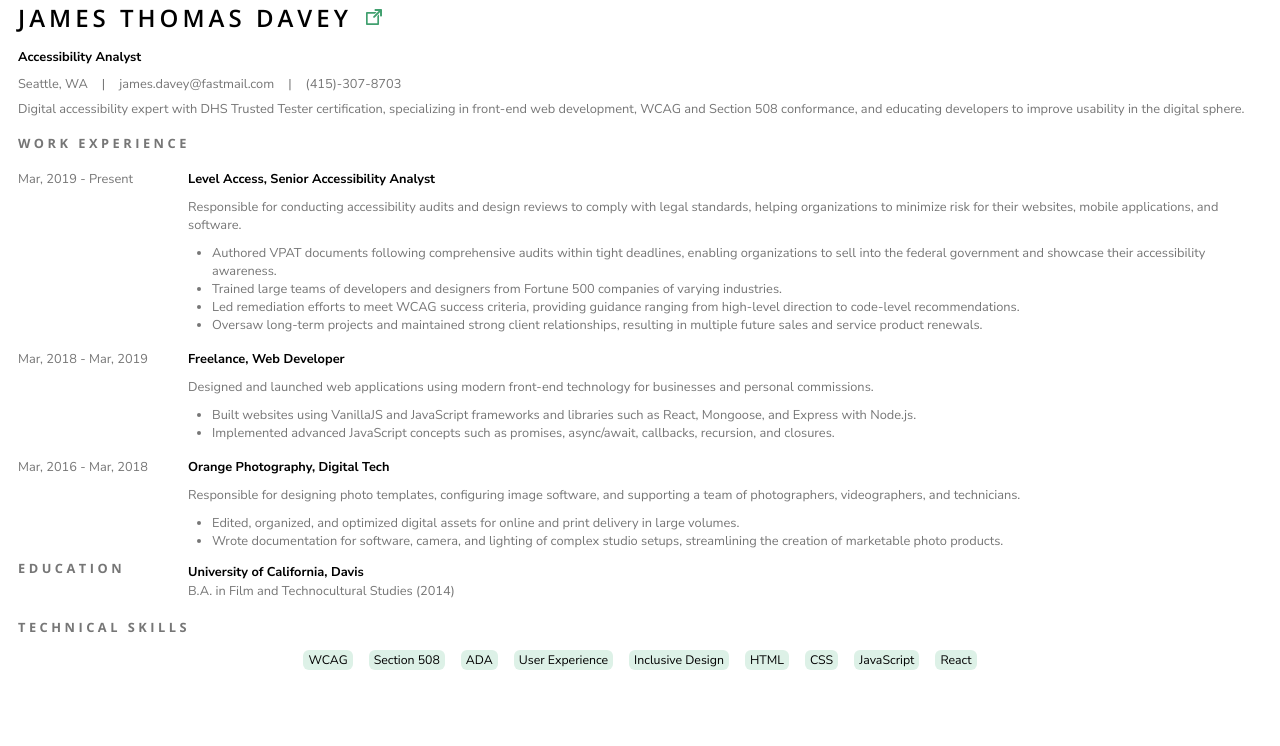
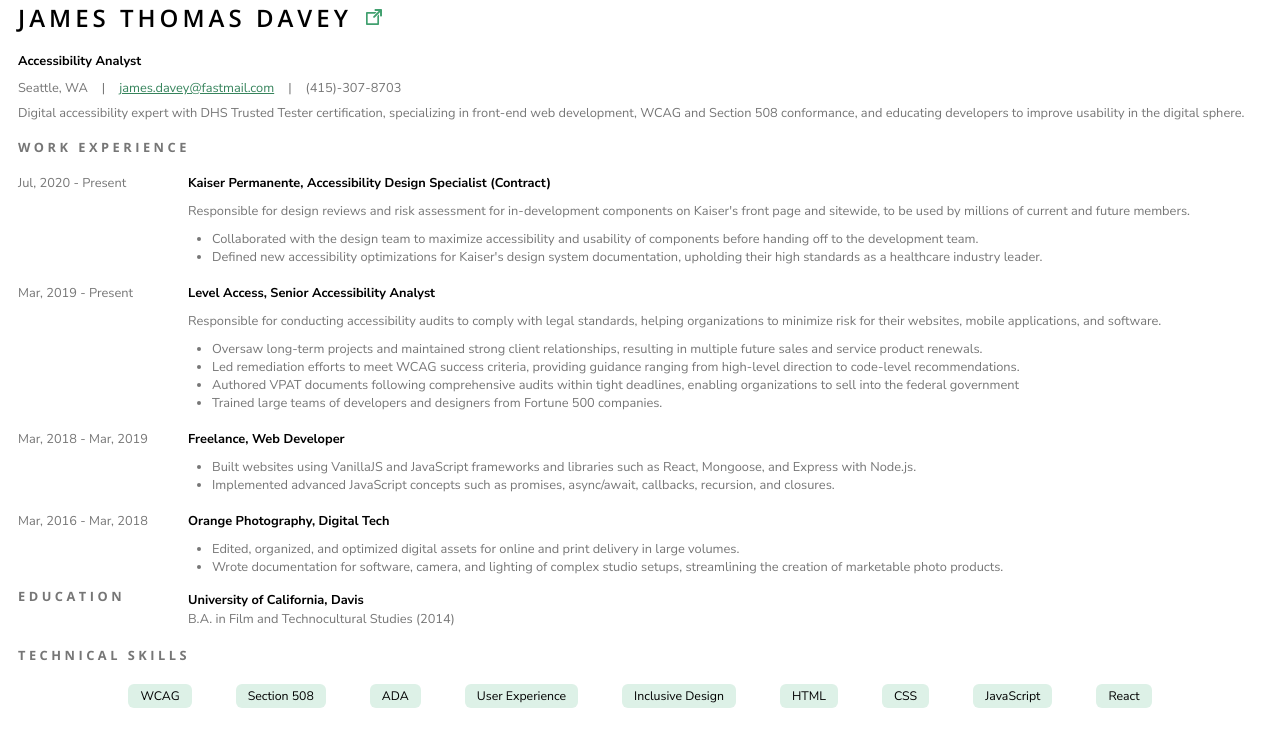
Before and after one commit to jamesthomasdavey/photography, a React (Create React App) app: page /resume-print in a window 1280 px wide. Shown: the top 746 px of the page. Built offline with nearby package versions, Linux system fonts and the light colour scheme.

Commit message:
added kp info to resume

```diff
--- a/src/components/pages/Resume/Resume.module.css
+++ b/src/components/pages/Resume/Resume.module.css
@@ -60,8 +60,8 @@
 }
 
 .subtitleList > li > a {
-  color: var(--gray);
-  text-decoration: none;
+  color: #36845c;
+  text-decoration: underline;
 }
 
 .subtitleList > li::before {
@@ -166,8 +166,8 @@
   display: inline-block;
   background-color: #ddf1e7;
   padding: 4px 18px;
-  margin-left: 12px;
-  margin-right: 12px;
+  margin-left: 18px;
+  margin-right: 18px;
   border-radius: 6px;
   font-size: 0.9rem;
   margin-bottom: 14px;
--- a/src/components/pages/ResumePrint/ResumePrint.module.css
+++ b/src/components/pages/ResumePrint/ResumePrint.module.css
@@ -13,7 +13,7 @@
   font-size: 1.5rem;
   line-height: 36px;
   letter-spacing: 4px;
-  margin-bottom: 12px;
+  margin-bottom: 16px;
   text-decoration: none;
 }
 
@@ -43,8 +43,8 @@
 }
 
 .subtitleList > li > a {
-  color: var(--gray);
-  text-decoration: none;
+  color: #36845c;
+  text-decoration: underline;
 }
 
 .subtitleList > li::before {
@@ -113,7 +113,7 @@
 }
 
 .expContent > ul > li:last-child {
-  margin-bottom: 0;
+  margin-bottom: 12px;
 }
 
 .educationSection {
@@ -143,6 +143,7 @@
 }
 
 .skillsList {
+  margin-top: 20px;
   text-align: center;
 }
 
@@ -150,9 +151,9 @@
   color: var(--black);
   display: inline-block;
   background-color: #ddf1e7;
-  padding: 2px 5px;
-  margin-left: 8px;
-  margin-right: 8px;
+  padding: 4px 12px;
+  margin-left: 22px;
+  margin-right: 22px;
   border-radius: 6px;
   font-size: 0.77rem;
   margin-bottom: 14px;
--- a/src/data/resumeData.js
+++ b/src/data/resumeData.js
@@ -7,37 +7,37 @@
   summary:
     'Digital accessibility expert with DHS Trusted Tester certification, specializing in front-end web development, WCAG and Section 508 conformance, and educating developers to improve usability in the digital sphere.',
   workExperiences: [
-    // {
-    //   dates: 'Jul, 2020 - Present',
-    //   company: 'Kaiser Permanente',
-    //   title: 'Accessibility Design Specialist',
-    //   summary:
-    //     'Lorem ipsum Lorem ipsum Lorem ipsum Lorem ipsum Lorem ipsum Lorem ipsum Lorem ipsum Lorem ipsum Lorem ipsum Lorem ipsum Lorem ipsum Lorem ipsum Lorem ipsum',
-    //   responsibilities: [
-    //     'Lorem ipsum Lorem ipsum Lorem ipsum Lorem ipsum',
-    //     'Lorem ipsum Lorem ipsum Lorem ipsum',
-    //     'Lorem ipsum Lorem ipsum Lorem ipsum Lorem ipsum Lorem ipsum Lorem ipsum Lorem ipsum Lorem ipsum Lorem ipsum',
-    //   ],
-    // },
+    {
+      dates: 'Jul, 2020 - Present',
+      company: 'Kaiser Permanente',
+      title: 'Accessibility Design Specialist (Contract)',
+      summary:
+        "Responsible for design reviews and risk assessment for in-development components on Kaiser's front page and sitewide, to be used by millions of current and future members.",
+      responsibilities: [
+        'Collaborated with the design team to maximize accessibility and usability of components before handing off to the development team.',
+        "Defined new accessibility optimizations for Kaiser's design system documentation, upholding their high standards as a healthcare industry leader.",
+      ],
+    },
     {
       dates: 'Mar, 2019 - Present',
       company: 'Level Access',
       title: 'Senior Accessibility Analyst',
       summary:
-        'Responsible for conducting accessibility audits and design reviews to comply with legal standards, helping organizations to minimize risk for their websites, mobile applications, and software.',
+        'Responsible for conducting accessibility audits to comply with legal standards, helping organizations to minimize risk for their websites, mobile applications, and software.',
       responsibilities: [
-        'Authored VPAT documents following comprehensive audits within tight deadlines, enabling organizations to sell into the federal government and showcase their accessibility awareness.',
-        'Trained large teams of developers and designers from Fortune 500 companies of varying industries.',
+        //and showcase their accessibility awareness.
+        'Oversaw long-term projects and maintained strong client relationships, resulting in multiple future sales and service product renewals.',
         'Led remediation efforts to meet WCAG success criteria, providing guidance ranging from high-level direction to code-level recommendations.',
-        'Oversaw long-term projects and maintained strong client relationships, resulting in multiple future sales and service product renewals.',
+        'Authored VPAT documents following comprehensive audits within tight deadlines, enabling organizations to sell into the federal government',
+        'Trained large teams of developers and designers from Fortune 500 companies.', // of varying industries?
       ],
     },
     {
       dates: 'Mar, 2018 - Mar, 2019',
       company: 'Freelance',
       title: 'Web Developer',
-      summary:
-        'Designed and launched web applications using modern front-end technology for businesses and personal commissions.',
+      // summary:
+      //   'Designed and launched web applications using modern front-end technology for businesses and personal commissions.',
       responsibilities: [
         'Built websites using VanillaJS and JavaScript frameworks and libraries such as React, Mongoose, and Express with Node.js.',
         'Implemented advanced JavaScript concepts such as promises, async/await, callbacks, recursion, and closures.',
@@ -47,8 +47,8 @@
       dates: 'Mar, 2016 - Mar, 2018',
       company: 'Orange Photography',
       title: 'Digital Tech',
-      summary:
-        'Responsible for designing photo templates, configuring image software, and supporting a team of photographers, videographers, and technicians.',
+      // summary:
+      //   'Responsible for designing photo templates, configuring image software, and supporting a team of photographers, videographers, and technicians.',
       responsibilities: [
         'Edited, organized, and optimized digital assets for online and print delivery in large volumes.',
         'Wrote documentation for software, camera, and lighting of complex studio setups, streamlining the creation of marketable photo products.',
```
Also changed, not shown: src/components/pages/ResumePrint/img/downloadicon.svg (deleted), 1 other file (tests, documents, lock files or other folders).
